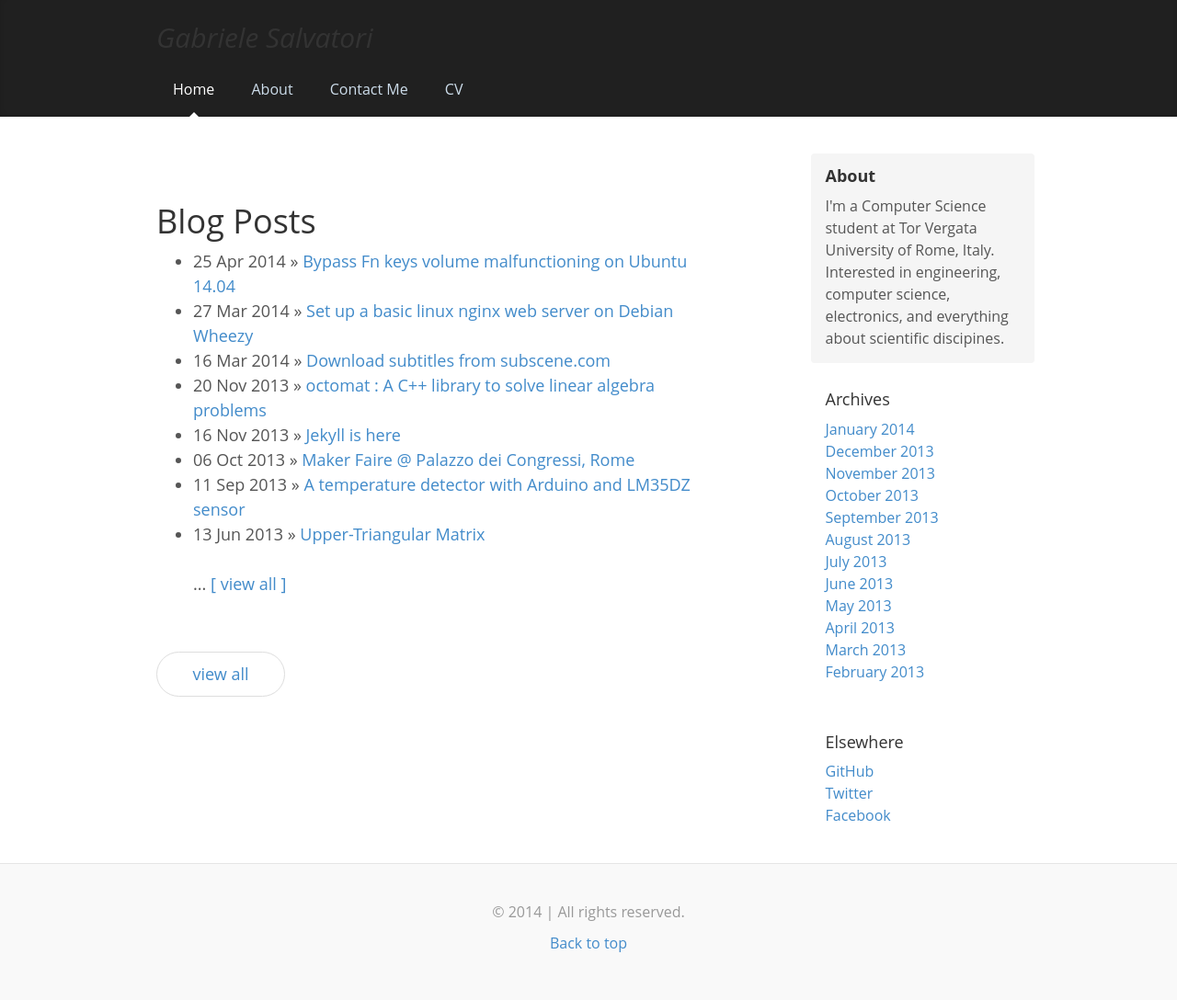
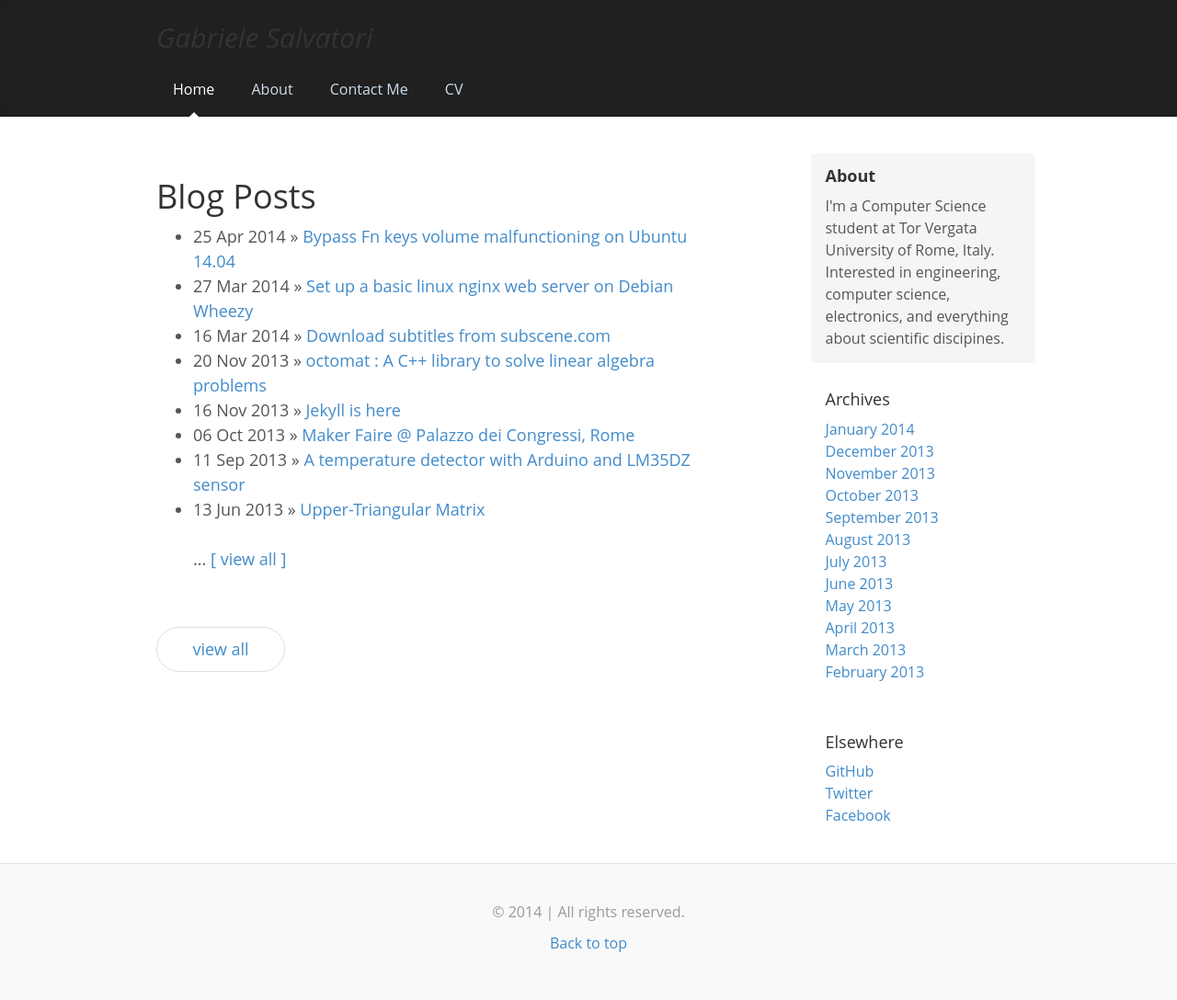
Before and after one commit to gsalvatori/salvatorigabriele.com, a Jekyll site: the page built from index.html, in a window 1280 px wide. Shown: the whole page at 92% size. Built offline with Jekyll 4.4.1, drawn with Linux system fonts in a browser that asks for light colours; nearby versions of some CDN libraries; library files that are not in the unit come from our copies; Markdown is read by kramdown in place of the engine named in the settings.

Commit message:
Update index.html

```diff
--- a/index.html
+++ b/index.html
@@ -5,10 +5,6 @@ title: salvatorigabriele.com
 
 <br>
 
-<div id="home">
-
-</div>
-<br>
 <div id="home">
   <h1>Blog Posts</h1>
   <!-- <a href="/subscribe.html"><b>Subscribe</b></a> to the newsletter to receive new articles via e-mail.<br><br> -->
```
